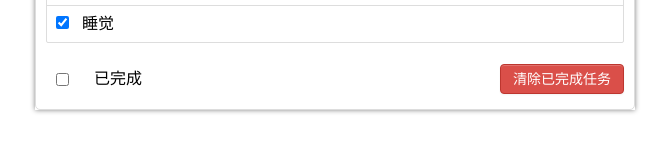
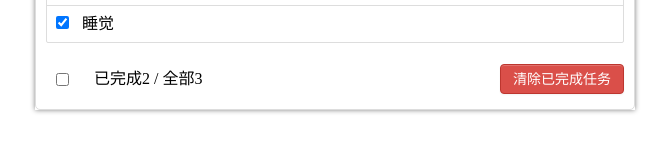
Before and after one commit to Brad-Dui/Todo_List, a Vue app: page / in a window 1280 px wide. Shown: the part 142-300 px from the top of the page, without its empty margins (305-974 px from the left). Built offline with nearby package versions, Linux system fonts and the light colour scheme.

Commit message:
底部组件--双向绑定全选 完整计算属性 清除按钮-过滤重新赋值

```diff
--- a/src/App.vue
+++ b/src/App.vue
@@ -1,7 +1,7 @@
 <!--
  * @Author: your name
  * @Date: 2021-07-29 15:14:41
- * @LastEditTime: 2021-07-30 20:39:48
+ * @LastEditTime: 2021-07-30 23:51:15
  * @LastEditors: Please set LastEditors
  * @Description: In User Settings Edit
  * @FilePath: \todo\src\App.vue
@@ -16,7 +16,11 @@
           :checkTodo="checkTodo"
           :deleteTodo="deleteTodo"
         ></TodoList>
-        <TodoFooter></TodoFooter>
+        <TodoFooter
+          :todos="todos"
+          :allCheck="allCheck"
+          :clearCheck="clearCheck"
+        ></TodoFooter>
       </div>
     </div>
   </div>
@@ -59,6 +63,16 @@ export default {
     //删除一个代办事项
     deleteTodo(id) {
       this.todos = this.todos.filter((todo) => todo.id !== id);
+    },
+    //全选
+    allCheck(completed) {
+      this.todos.forEach((todo) => {
+        todo.completed = completed;
+      });
+    },
+    //删除已选中事项
+    clearCheck() {
+      this.todos = this.todos.filter((todo) => !todo.completed);
     },
   },
 };
--- a/src/components/TodoFooter.vue
+++ b/src/components/TodoFooter.vue
@@ -1,26 +1,52 @@
 <!--
  * @Author: your name
  * @Date: 2021-07-29 16:29:24
- * @LastEditTime: 2021-07-29 21:34:36
+ * @LastEditTime: 2021-07-30 23:49:21
  * @LastEditors: Please set LastEditors
  * @Description: In User Settings Edit
  * @FilePath: \todo\src\components\TodoHeader.vue
 -->
 <template>
-  <div class="todo-footer">
+  <div class="todo-footer" v-show="all">
     <label>
-      <input type="checkbox" />
+      <input type="checkbox" v-model="isAll" />
     </label>
     <span>
-      <span>已完成</span>
+      <span>已完成{{ completedTotal }} / 全部{{ all }}</span>
     </span>
-    <button class="btn btn-danger">清除已完成任务</button>
+    <button class="btn btn-danger" @click="clear">清除已完成任务</button>
   </div>
 </template>
 
 <script>
 export default {
   name: "TodoFooter",
+  props: ["todos", "allCheck", "clearCheck"],
+  methods: {
+    clear() {
+      this.clearCheck();
+    },
+  },
+  computed: {
+    all() {
+      return this.todos.length;
+    },
+    completedTotal() {
+      //reduce条件筛选
+      return this.todos.reduce(
+        (pre, current) => pre + (current.completed ? 1 : 0),
+        0
+      );
+    },
+    isAll: {
+      get() {
+        return this.all === this.completedTotal && this.all > 0;
+      },
+      set(value) {
+        this.allCheck(value);
+      },
+    },
+  },
 };
 </script>
 
```
